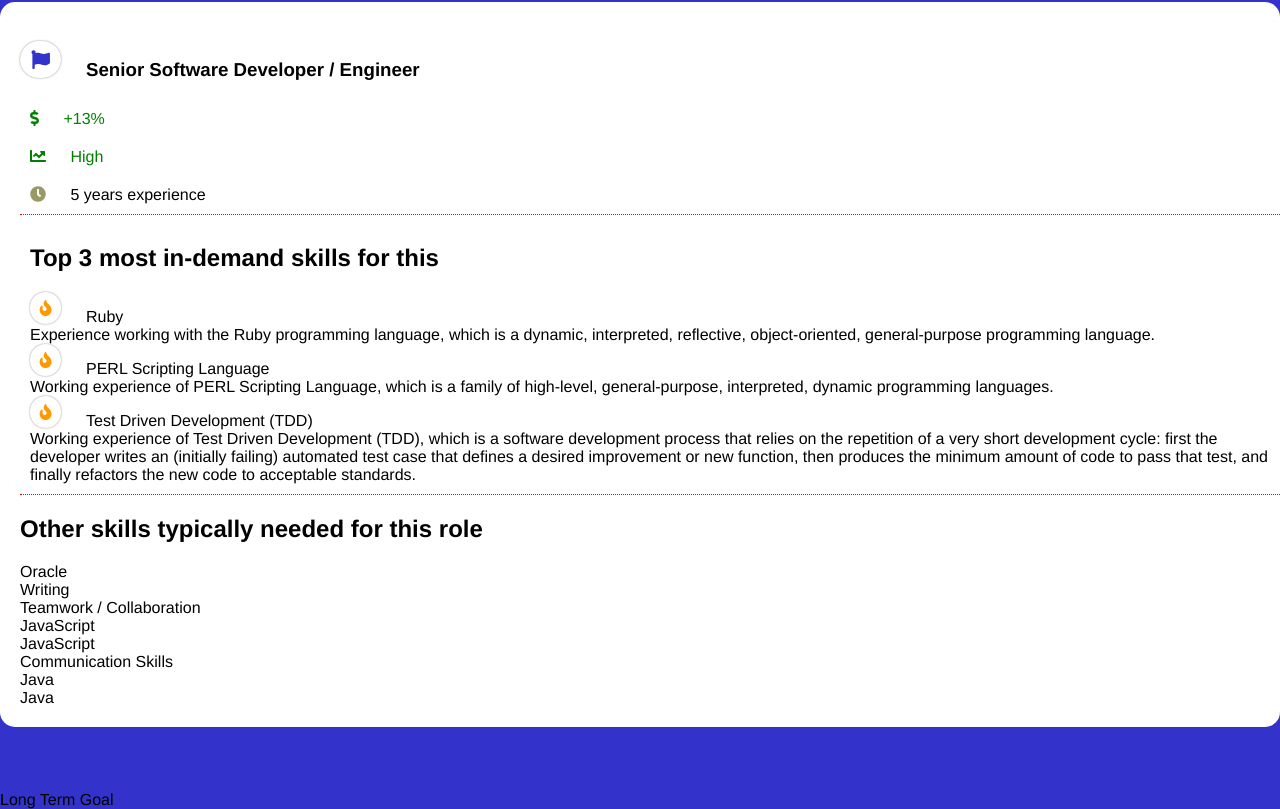
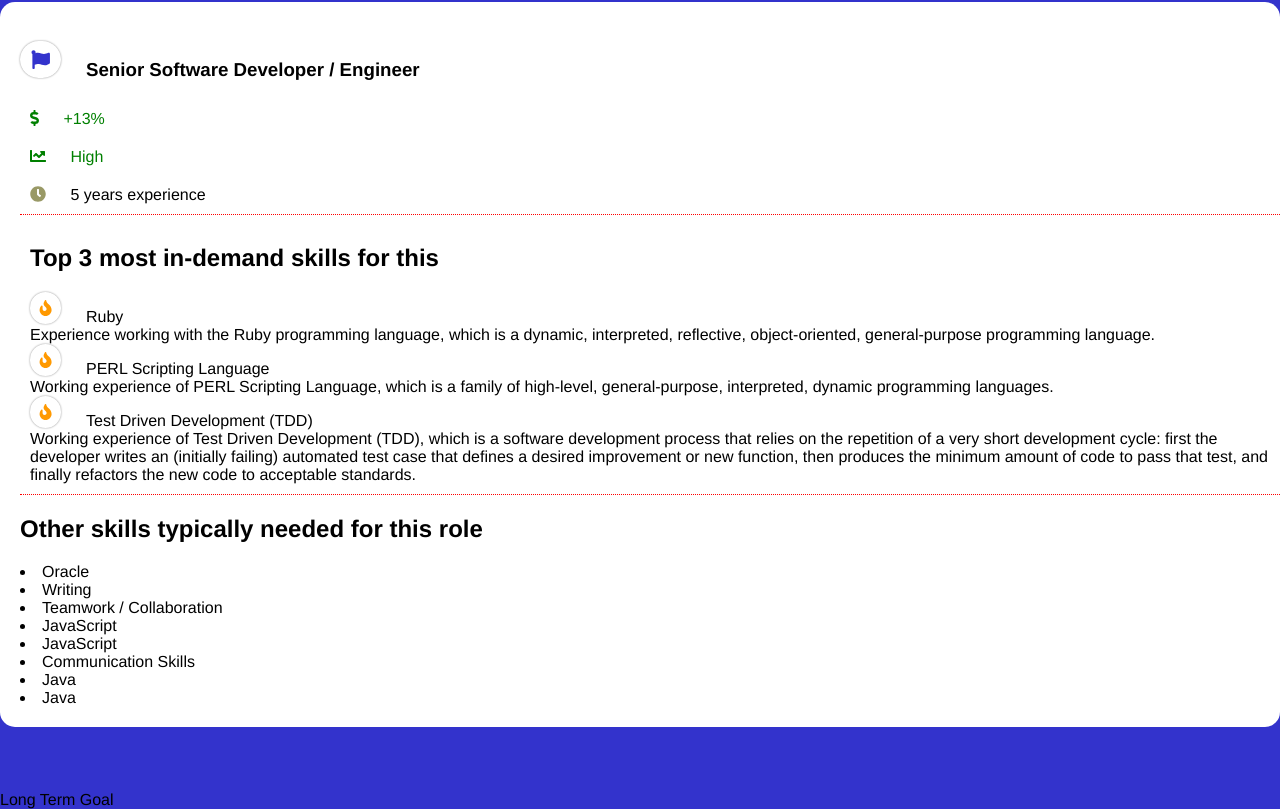
Before and after one commit to T-Miller0/career-path, a React app: page / in a window 1280 px wide. Shown: the part 517-1326 px from the top of the page. Built offline with nearby package versions, Linux system fonts and the light colour scheme.

Commit message:
added keys to list

```diff
--- a/src/components/ShortTermGoal/SkillsForRole.js
+++ b/src/components/ShortTermGoal/SkillsForRole.js
@@ -24,8 +24,8 @@ const skillsForRole = (props) => (
     </div>
     <div>
       <h2>Other skills typically needed for this role</h2>
-      {props.restOfSkills.map(skill => (
-        <div>{skill}</div>
+      {props.restOfSkills.map((skill, index) => (
+        <li key={index}>{skill}</li>
       ))}
     </div>
 
```
